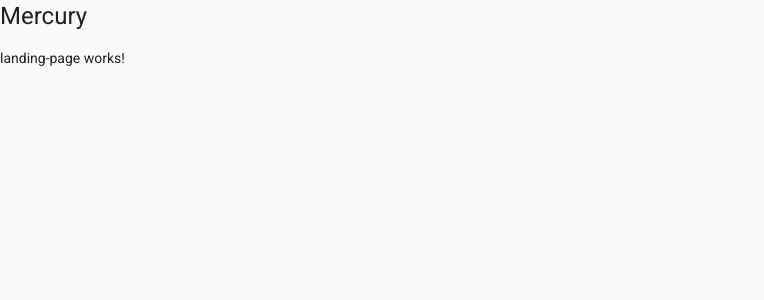
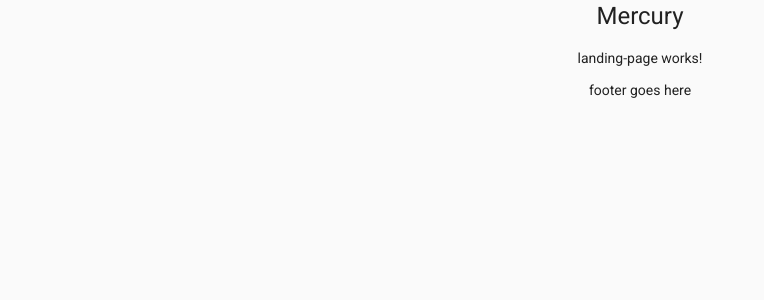
Before and after one commit to lokaler-kaufen/lokaler-kaufen-app, an Angular app in the folder frontend/: page / in a window 1280 px wide. Shown: the top 300 px of the page, without its empty margins (0-764 px from the left). Built offline with nearby package versions, Linux system fonts and the light colour scheme.

Commit message:
Frontend: Did some flex magic

```diff
--- a/frontend/src/app/app.component.css
+++ b/frontend/src/app/app.component.css
@@ -0,0 +1,5 @@
+.mercury-root {
+  display: flex;
+  flex-direction: column;
+  align-items: center;
+}
--- a/frontend/src/app/app.component.html
+++ b/frontend/src/app/app.component.html
@@ -1,5 +1,13 @@
-<main>
-  <h1>Mercury</h1>
+<main class="mercury-root">
+
+  <div class="hero">
+    <h1>Mercury</h1>
+  </div>
 
   <router-outlet></router-outlet>
+
+  <div class="footer">
+    footer goes here
+  </div>
+
 </main>
```
